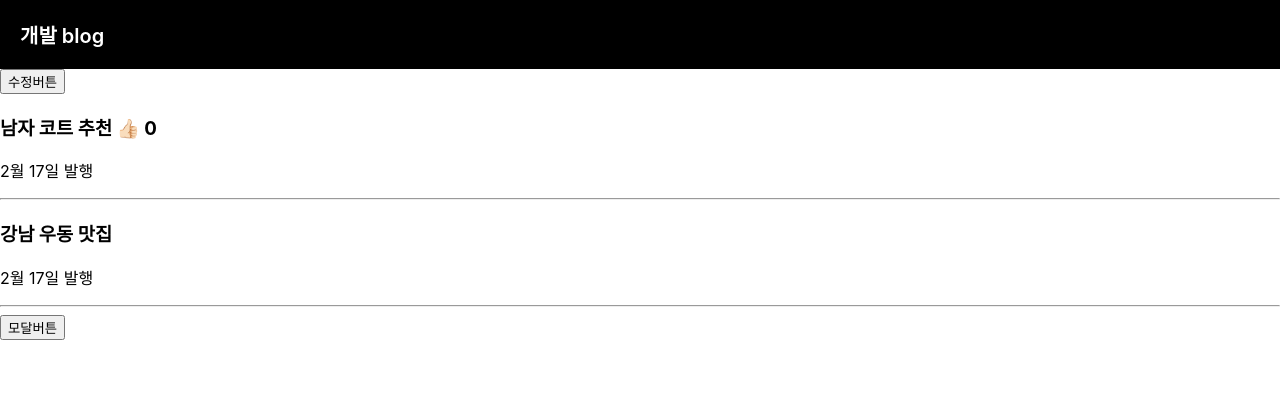
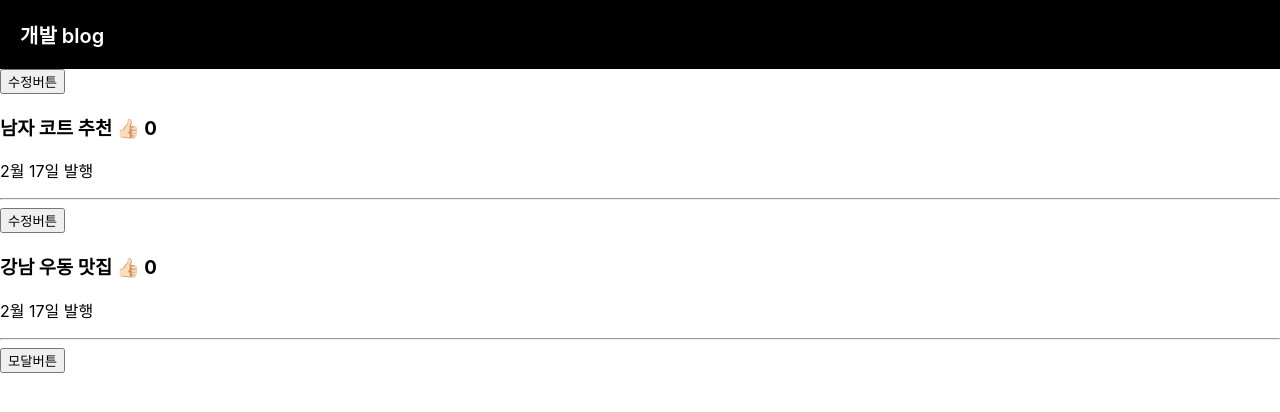
Before and after one commit to YusunPark/Apple, a React (Create React App) app in the folder blog/: page / in a window 1280 px wide. Shown: the top 412 px of the page. Built offline with nearby package versions, Linux system fonts and the light colour scheme.

Commit message:
Use map for removing repeat div tag

```diff
--- a/blog/src/App.js
+++ b/blog/src/App.js
@@ -26,26 +26,26 @@ function App(){
         <div>개발 blog</div>
       </div>
 
-
-      <div className="list">
-       <button onClick={ changeTitle }> 수정버튼 </button>
-        <h3> { title[0] } <span onClick={ ()=>{ setNum(num + 1) } } >👍🏻</span> { num }</h3>
-        <p>2월 17일 발행</p>
-        <hr/>
-      </div>
-      <div className="list">
-        <h3>{ title[1] }</h3>
-        <p>2월 17일 발행</p>
-        <hr/>
-      </div>
+      {
+        title.map(function(a) {
+          return(
+            <div className="list">
+              <button onClick={ changeTitle }> 수정버튼 </button>
+              <h3> { a } <span onClick={ ()=>{ setNum(num + 1) } } >👍🏻</span> { num }</h3>
+              <p>2월 17일 발행</p>
+              <hr/>
+            </div>
+            );
+        })
+      }
 
       <button onClick={ ()=>{ changeModal(!modal) } }>모달버튼</button>
-
       {
         modal === true
         ? <Modal />
         : null
       }
+
 
     </div>
   )
```
